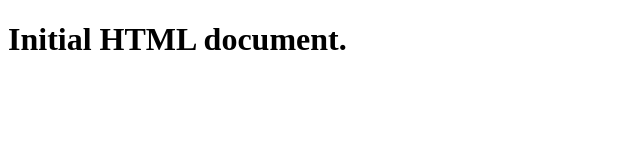
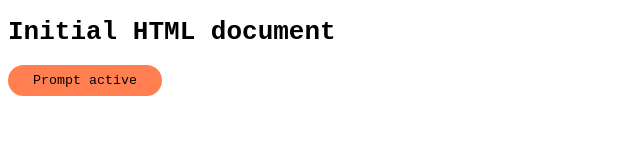
Before and after one commit to i-ice-bear/Javascript-from-scratch, a website: page static/index.html in a window 1280 px wide. Shown: the whole page, without its empty margins (0-640 px from the left). Drawn offline with Linux system fonts and the light colour scheme.

Commit message:
If else commit

```diff
--- /dev/null
+++ b/JS/conditionals.js
@@ -0,0 +1,14 @@
+function conditions() {
+  const variables = prompt("Enter yor age : ");
+  console.log(variables);
+  const parsed = Number.parseInt(variables);
+  if (parsed < 0) {
+    console.log("invalid");
+  } else if (parsed < 9) {
+    console.log("You're kid");
+  } else if (parsed < 18) {
+    console.log("you're under 18");
+  } else {
+    console.log("You can drive");
+  }
+}
--- a/package.json
+++ b/package.json
@@ -18,5 +18,8 @@
   "bugs": {
     "url": "https://github.com/i-ice-bear/Javascript-spork/issues"
   },
-  "homepage": "https://github.com/i-ice-bear/Javascript-spork#readme"
+  "homepage": "https://github.com/i-ice-bear/Javascript-spork#readme",
+  "dependencies": {
+    "sass": "^1.54.5"
+  }
 }
--- /dev/null
+++ b/sass/initial.scss
@@ -0,0 +1,30 @@
+*{
+    font-family: monospace;
+    transition: all 0.3s ease;
+    -webkit-transition: all 0.3s ease;
+    -moz-transition: all 0.3s ease;
+    -ms-transition: all 0.3s ease;
+    -o-transition: all 0.3s ease;
+    box-sizing: border-box;
+}
+
+.header-btn{
+    padding: 8px 25px;
+    border: none;
+    background: coral;
+    cursor: pointer;
+    border-radius: 25px;
+    -webkit-border-radius: 25px;
+    -moz-border-radius: 25px;
+    -ms-border-radius: 25px;
+    -o-border-radius: 25px;
+}
+.header-btn:hover{
+    cursor: pointer;
+    background-color: pink;
+    transition: all 0.3s ease;
+    -webkit-transition: all 0.3s ease;
+    -moz-transition: all 0.3s ease;
+    -ms-transition: all 0.3s ease;
+    -o-transition: all 0.3s ease;
+}
--- a/static/index.html
+++ b/static/index.html
@@ -4,9 +4,12 @@
     <meta charset="UTF-8">
     <meta http-equiv="X-UA-Compatible" content="IE=edge">
     <meta name="viewport" content="width=device-width, initial-scale=1.0">
-    <title>Document</title>
+    <title>JS Document</title>
+    <link rel="stylesheet" href="../sass/initial.css" type="text/css">
 </head>
 <body>
-    <h1>Initial HTML document.</h1>
+    <h1>Initial HTML document</h1>
+    <button class="header-btn" onclick="conditions()">Prompt active</button>
+    <script src="../JS/conditionals.js"></script>
 </body>
 </html>
```
Also changed, not shown: sass/initial.css (added), 3 other files.
